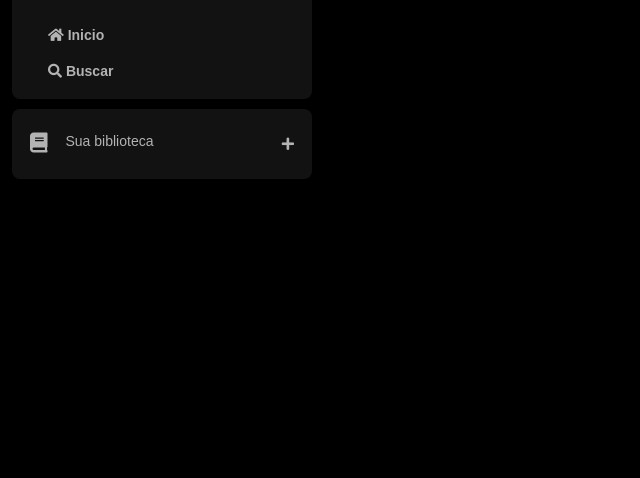
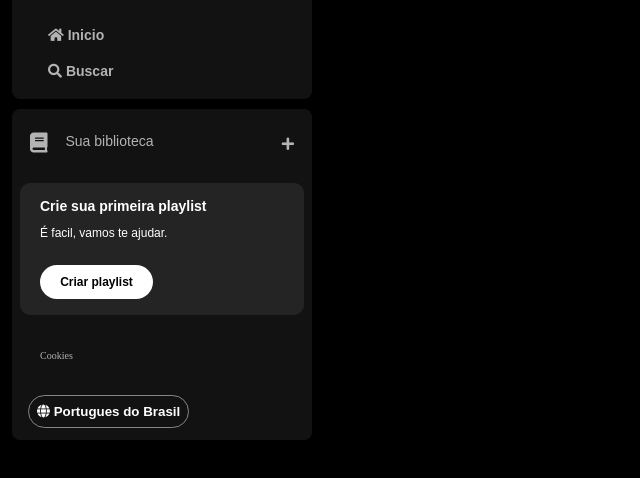
Before and after one commit to PudimTI/Imersao-Frontend, a plain HTML site: page index.html in a window 1280 px wide. Shown: the part 74-552 px from the top of the page, without its empty margins (0-640 px from the left). Drawn offline with Linux system fonts and the light colour scheme.

Commit message:
Dia 2 Imersão
Aprofundamento do CSS e HTML, criado a sessão de "criar playlis", botão, os cookies e o botão da linguagem.

```diff
--- a/index.html
+++ b/index.html
@@ -20,7 +20,6 @@
                     <img src="./assets/icons/logo-spotify.png" alt="logo do Spotify">
                 </a>
             </div>
-            <div>
                 <ul> <!--Dica do VSC: use "ul>li*x para determinar a quantidade de itens da lista"-->
                     <li>
                         <a href="">
@@ -35,15 +34,34 @@
                         </a>
                     </li>
                 </ul>
-            </div>
         </nav>
         <div class="biblioteca">
-            <div class="biblioteca__content">
+            <div class="biblioteca__content"> <!--Isso é uma pratica de Bom CSS-->
                 <button class="biblioteca__button">
                     <span class="fa fas fa-book"></span>
                     <span>Sua biblioteca</span>
                 </button>
                 <span class="fa fa-plus"></span>
+            </div>
+            <section class="section-playlist">
+                <div class="section-playlist__content">
+                    <span class="text title">Crie sua primeira playlist</span> <!-- Duas classes nesse span, até 3 classes no msm elemento é aceitavel -->
+                    <span class="text subtittle">É facil, vamos te ajudar.</span>
+                    <button class="section-playlist__button">
+                        <span>Criar playlist</span>
+                    </button>
+                </div>
+            </section>
+
+            <div class="cookies">
+                <a href="">Cookies</a>
+            </div>
+
+            <div class="languages">
+                <button class="languages__button">
+                    <span class="fa fa-globe"></span>
+                    <span>Portugues do Brasil</span>
+                </button>
             </div>
         </div>
     </div>
--- a/styles.css
+++ b/styles.css
@@ -52,8 +52,8 @@ h1 {
 .biblioteca {
     background-color: #121212;
     border-radius: 8px;
-    display: flex;
-    justify-content: space-between;
+    display: flex; /* separa e prganiza os componentes e deixa dinamico, sem ficar um em cima do outro */
+    justify-content: space-between; /* aqui cria espaços entre os componentes de dentro */
     flex-direction: column;
     padding: 4px 8px;
     color: #b3b3b3;
@@ -71,7 +71,7 @@ h1 {
     display: flex;
     margin-right: 10px;
     color: #b3b3b3;
-    background-color: transparent;
+    background-color: transparent; /* elimina formato do botton padrão html */
     border: 0px;
     font-size: 14px;
     font-family: "DM Sans", sans-serif;
@@ -92,3 +92,82 @@ h1 {
 .biblioteca .biblioteca__content .fa-plus{
     margin: 24px 10px;
 }
+
+.section-playlist{
+    display: flex;
+    align-items: flex-start; /* ele se posiciona na parte de cima, bem no cantinho */
+    justify-content: space-between;
+    gap: 20px; /* trabalha junto com o space-between, o gap vai determinar o tamanho exato que ele vai separar os conteudos */
+    background-color: #242424;
+    color: #b3b3b3;
+    font-weight: 600;
+    font-size: 14px;
+    margin: 8px 0px;
+    padding: 16px 20px;
+    border-radius: 10px;
+}
+
+.section-playlist .section-playlist__content{
+    display: flex;
+    flex-direction: column; /* separar em colunas */
+}
+
+.section-playlist__content .text{
+    padding-bottom: 14px;
+    color: #fff;
+    font-family: "DM Sans", sans-serif;
+
+}
+
+.section-playlist__content .tittle{
+    font-weight: 700;
+}
+
+.section-playlist__content .subtittle{
+    font-weight: 500;
+    font-size: 12px;
+}
+
+.section-playlist__content .section-playlist__button{
+    display: flex;
+    justify-content: center;
+    background-color: #fff;
+    color: #000;
+    border-radius: 20px;
+    font-size: 12px;
+    font-weight: 700;
+    font-family: "DM Sans", sans-serif;
+    text-decoration: none;
+    text-transform: none;
+    padding: 10px;
+    margin-top: 12px;
+    border: 0px;
+    width: 113px;
+}
+
+.sidebar .cookies{
+    margin: 25px 20px;
+}
+
+.sidebar .cookies a{
+    color: #b3b3b3;
+    font-weight: 500;
+    font-size: 10px;
+    text-decoration: none;
+}
+
+.sidebar .cookies a:hover{
+    text-decoration: underline;
+}
+
+.languages .languages__button{
+    background-color: transparent;
+    border: 1px solid #878787;
+    color: #fff;
+    font-weight: bold;
+    cursor: pointer;
+    align-items: center;
+    margin: 8px;
+    padding: 8px;
+    border-radius: 20px;
+}
```
